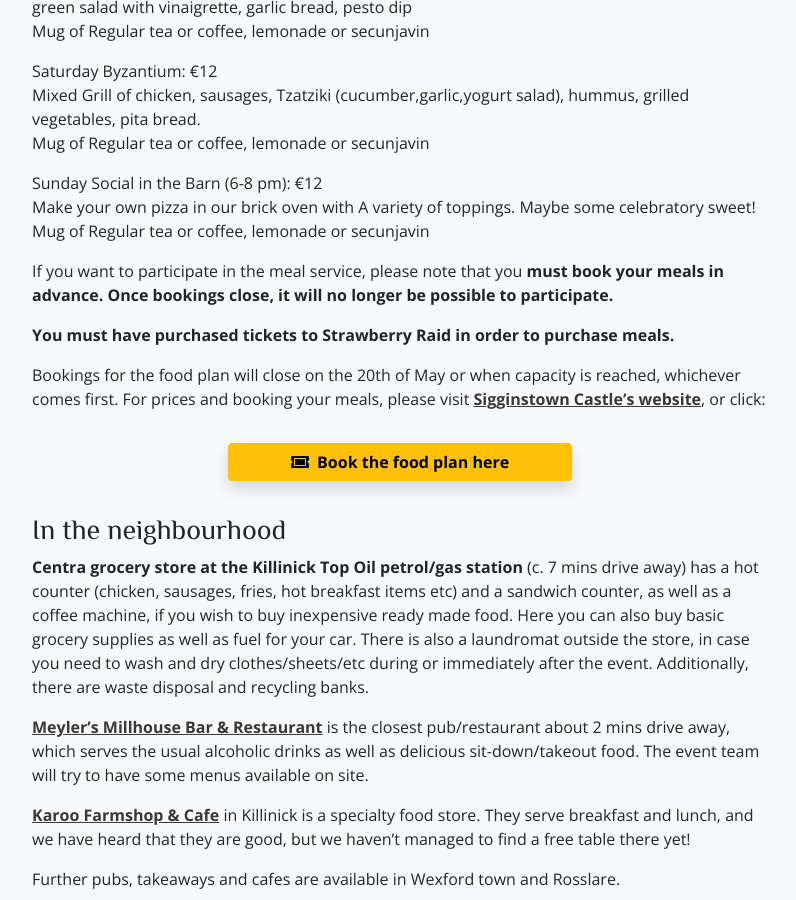
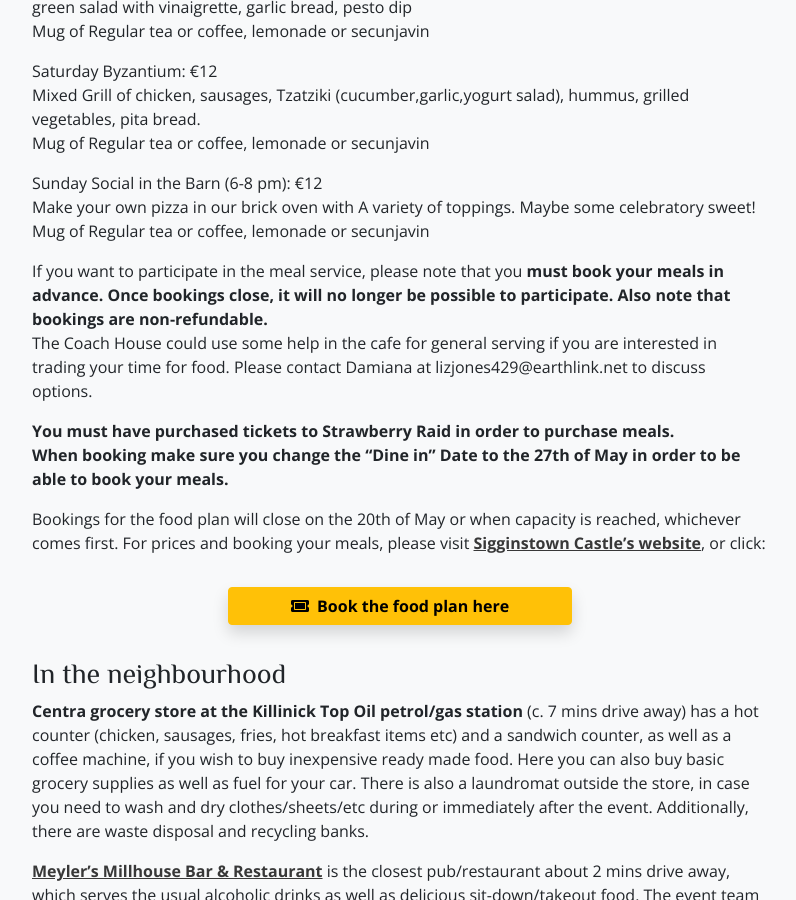
Before and after one commit to drachenwald/dun-in-mara, a Jekyll site: the page built from events/2026/strawberry-raid-v/food.md, in a window 1280 px wide and 900 px high, scrolled down 1590 px. Shown: the whole window, without its empty margins (50-846 px from the left). Built offline with Jekyll 4.4.1, drawn with Linux system fonts in a browser that asks for light colours; comment, search, counter and statistics services are not loaded.

Commit message:
added verbiage to food page for SR

```diff
--- a/events/2026/strawberry-raid-v/food.md
+++ b/events/2026/strawberry-raid-v/food.md
@@ -55,9 +55,12 @@ Sunday Social in the Barn (6-8 pm): €12
 Make your own pizza in our brick oven with A variety of toppings. Maybe some celebratory sweet!
 Mug of Regular tea or coffee, lemonade or secunjavin
 
-If you want to participate in the meal service, please note that you **must book your meals in advance. Once bookings close, it will no longer be possible to participate.**
+If you want to participate in the meal service, please note that you **must book your meals in advance. Once bookings close, it will no longer be possible to participate. Also note that bookings are non-refundable.**
+The Coach House could use some help in the cafe for general serving if you are interested in trading your time for food.
+Please contact Damiana at lizjones429@earthlink.net to discuss options.
 
 **You must have purchased tickets to Strawberry Raid in order to purchase meals.**
+**When booking make sure you change the "Dine in" Date to the 27th of May in order to be able to book your meals.**
 
 Bookings for the food plan will close on the 20th of May or when capacity is reached, whichever comes first. For prices and booking your meals, please visit  **[Sigginstown Castle's website](https://www.sigginstowncastle.com/online-ordering)**, or click:
  <div class="text-center m-4">
```
